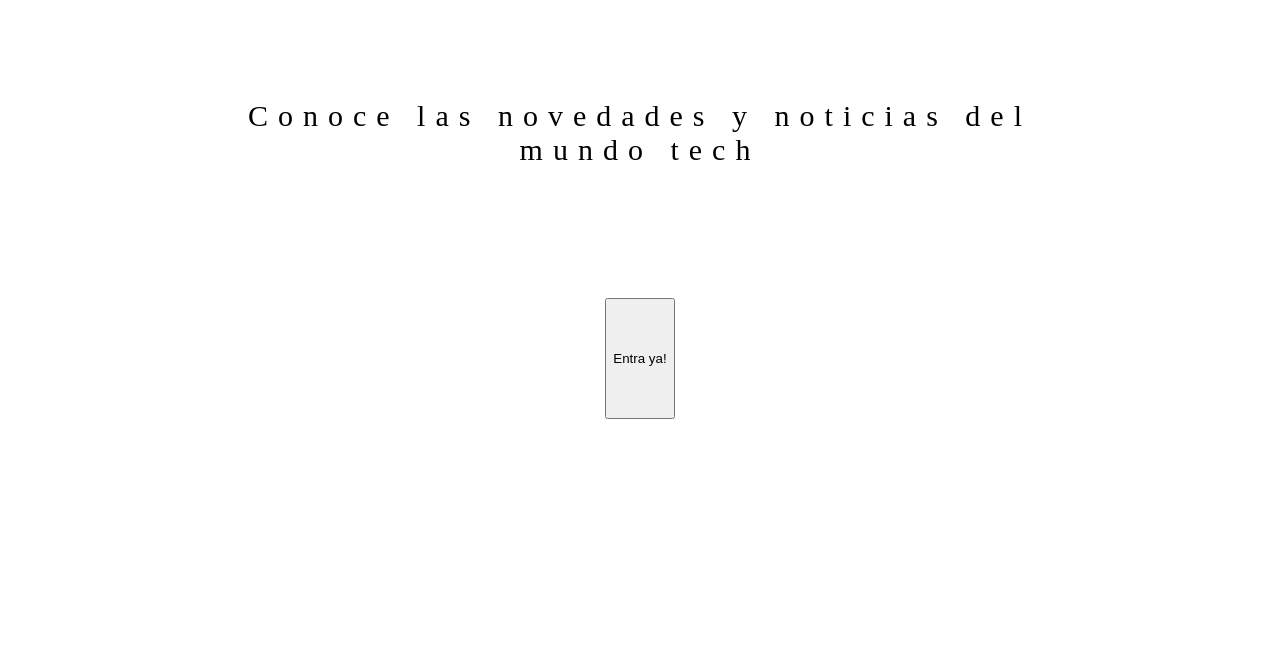
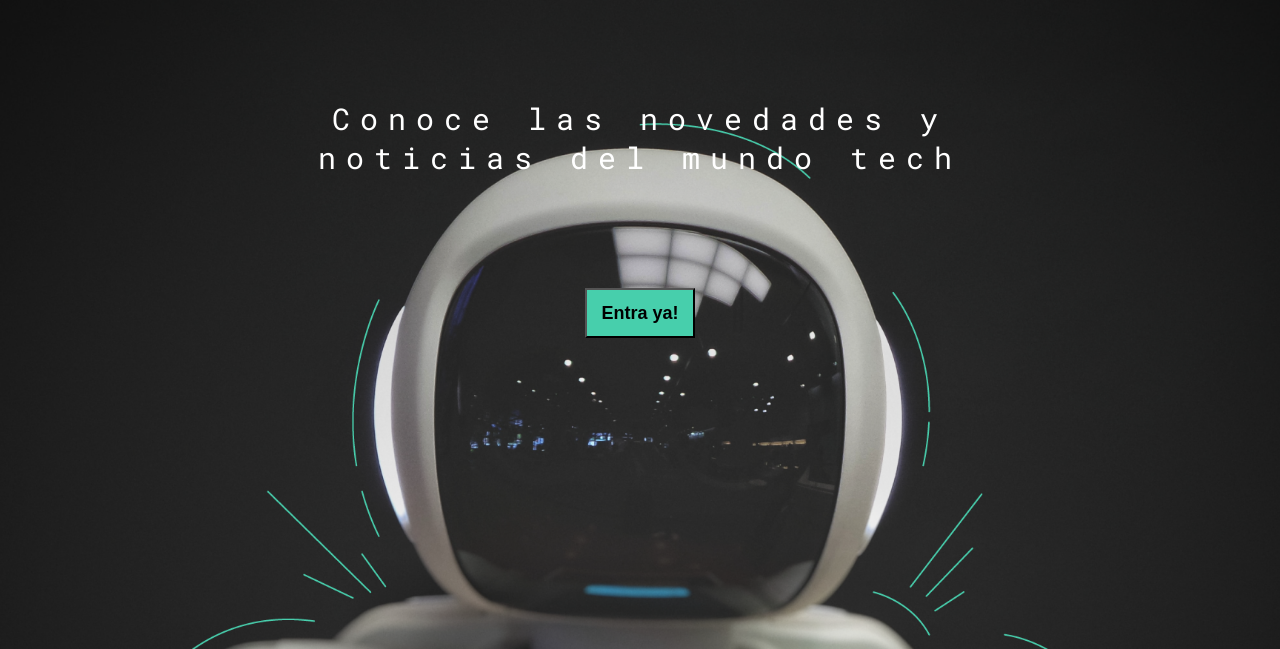
Before and after one commit to EnzoSz/Curso-practico-de-maquetacion-con-css, a plain HTML site: page index.html in a window 1280 px wide. Shown: the part 151-800 px from the top of the page. Drawn offline with Linux system fonts and the light colour scheme.

Commit message:
Terminando el home

```diff
--- a/css/main.css
+++ b/css/main.css
@@ -1,4 +1,8 @@
+@import url('https://fonts.googleapis.com/css2?family=Quicksand:wght@300;500;700&family=Roboto+Mono:wght@400;500;700&family=Roboto+Slab:wght@400;700&family=Roboto:wght@400;500;700;900&display=swap');
+
+
 body {
+    font-family: 'Roboto mono', monospace;
     margin: 0;
     padding: 0;
     position: fixed;
@@ -65,6 +69,10 @@ nav .profile-link a {
     display: grid;
     grid-template-columns: 1fr 4fr 1fr;
     height: 100%;
+    background-image: url('../Assets/img/Cover.png');
+    background-position: center;
+    background-repeat: no-repeat;
+    background-size: cover;
 }
 .home-main section {
     display: grid;
@@ -74,9 +82,21 @@ nav .profile-link a {
     margin-top: 80px;
 }
 .home-main-text {
+    font-family: 'Roboto mono',monospace;
     font-size: 30px;
     font-weight: 700px;
     letter-spacing: 10px;
-    color: black;
+    color: white;
     text-align: center;
 }
+.home-main-button {
+    width: 110px;
+    height: 50px;
+    background-color: #47cfac;
+    display: grid;
+    align-items: center;
+}
+.home-main-button a {
+    font-weight: 700;
+    font-size: 18px;
+}
```
